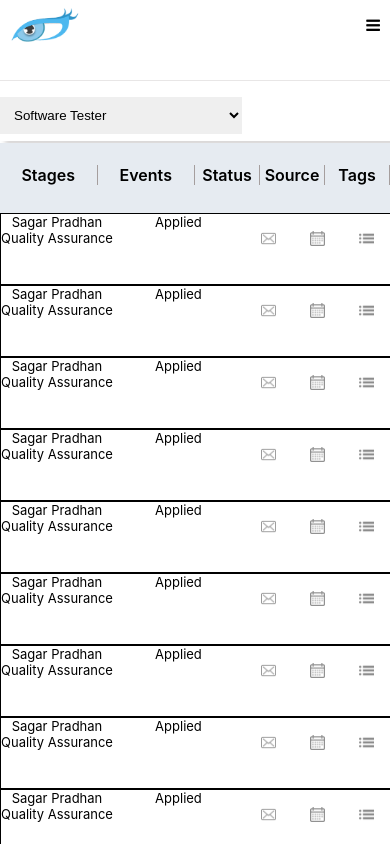
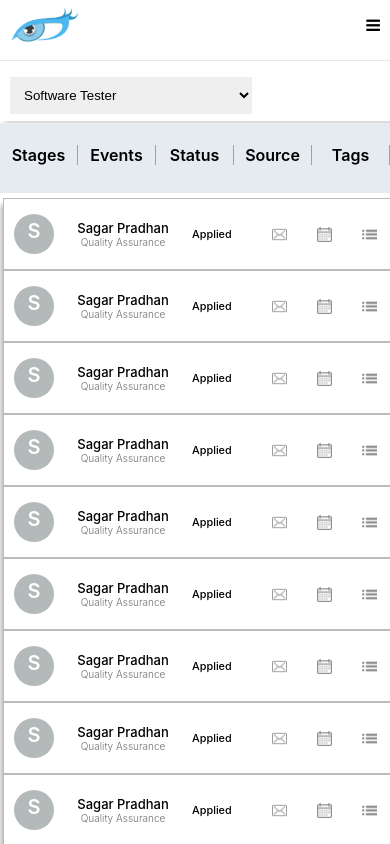
Before and after one commit to srehaan65/the-recruiter, a React (Create React App) app: page / in a window 390 px wide. Shown: the top 844 px of the page. Built offline with nearby package versions, Linux system fonts and the light colour scheme.

Commit message:
Added toggle for responsive and desktop page

```diff
--- a/src/components/Homepage/DetailsElement.component.jsx
+++ b/src/components/Homepage/DetailsElement.component.jsx
@@ -3,9 +3,10 @@ import React from 'react';
 const DetailsElement = () => {
   return (
     <div className="details-element">
+      <div className="name-initial">S</div>
       <div className="details-element-name">
         <div>Sagar Pradhan</div>
-        <div>Quality Assurance</div>
+        <div className="description">Quality Assurance</div>
       </div>
 
       <div className="details-element-status">
--- a/src/components/Homepage/Homepage.component.jsx
+++ b/src/components/Homepage/Homepage.component.jsx
@@ -34,7 +34,7 @@ class Homepage extends Component {
                 <Navbar />
                 <LowerNavbar />
 
-                <div className="lower-container">
+                <div id="lower-container" className="lower-container">
                     <div className="lower-container-left">
                         <Searchbox />
                         <Stages />
--- a/src/components/LowerNavbar.component.jsx
+++ b/src/components/LowerNavbar.component.jsx
@@ -57,6 +57,8 @@ class LowerNavbar extends Component {
                         <li className="menubar-dropdown"><a to="/">Add new JOb</a></li>
                     </ul>
                 </div>
+
+
             </div>
         )
     }
--- a/src/components/Navbar.components.jsx
+++ b/src/components/Navbar.components.jsx
@@ -1,15 +1,20 @@
 import React, { Component } from 'react';
 import { Link } from 'react-router-dom';
-import Dropdown from './Homepage/Dropdown.component'
+import Dropdown from './Homepage/Dropdown.component';
+import { Button, CardBody, Card } from 'reactstrap';
+
 
 class Navbar extends Component {
     myFunction(e){
         e.preventDefault();
         if(this.state.navbar=='navbar'){
             this.setState({navbar:`${this.state.navbar} responsive`})
+            document.getElementById("lower-container").style.display = "none";
         }
         else{
             this.setState({navbar:"navbar"})
+            document.getElementById("lower-container").style.display = "flex";
+
         }
     }
     constructor(props){
@@ -23,7 +28,6 @@ class Navbar extends Component {
     render() {
                 return (
             <div className={this.state.navbar}>
-
                 <div className="logo">
                      <a>
                       <img
@@ -35,7 +39,7 @@ class Navbar extends Component {
 
                 <div className="navbar-inner-left">
                     <ul className="container">
-                        <li className="navbar-jobs"><a to="/">Jobs</a></li>
+                        <li ><a to="/">Jobs</a></li>
                         <li><a to="/">Calendar</a></li>
                         <li><a to="/">Career Page</a></li>
                         <li><a to="/">Reports</a></li>
@@ -78,8 +82,10 @@ class Navbar extends Component {
                     </ul>
                 </div>
 
-                <div className="hamburger-icon">
-                   <i className="fa fa-bars" onClick={this.myFunction}></i>
+                <div className="hamburger-icon" onClick={this.myFunction}>
+                   {this.state.navbar==='navbar' ?
+                   (<i className="fa fa-bars" ></i>)
+                :<i class="fa fa-times" aria-hidden="true"></i>}
                 </div>
 
             </div>
--- a/src/main.css
+++ b/src/main.css
@@ -38,10 +38,6 @@
 }
 .container > li > a{
     text-decoration: none;
-}
-
-.navbar-jobs{
-    color: #1c1ce9;
 }
 
 .navbar-dropdown-initial{
@@ -191,9 +187,13 @@ MENUBAR */
 }
 
 .lower-container-middle{
-    display:flex;
-    flex-basis:80%;
+    display: flex;
+    flex-basis: 80%;
     flex-direction: column;
+    box-shadow: 0px 9px 5px 2px #b7afaf;
+    margin-right: 3px;
+    margin-left: 3px;
+    margin-top: 5px;
 }
 
 .lower-container-right{
@@ -260,17 +260,27 @@ MENUBAR */
 
 }
 
+.details-heading{
+    background-color: #b2ccf2;
+}
 
 .details-heading ul{
     margin-bottom: 0rem;
-    height: 40px;
     background-color: #b2ccf2;
     display:flex;
     flex-direction:row;
-    justify-content:space-between;
     align-items:center;
     border-bottom: 1px solid #e8e6e6;
     height:60px;
+    width:90%;
+}
+
+.details-heading ul li:last-child{
+    flex-basis: 20%;
+}
+
+.details-heading ul li{
+    flex-basis: 16%;
 }
 
 .details-container{
@@ -279,50 +289,108 @@ MENUBAR */
 }
 
 .details-element{
-    display:flex;
-    flex-direction:row;
-    justify-content:space-between;
-    border:1px solid;
-    font-size:13px;
+    display: flex;
+    flex-direction: row;
+    justify-content: space-between;
+    border-bottom: 1px solid #e4e0e0;
+    font-size: 13px;
+    height: 70px;
+    align-items: center;
+}
+
+.name-initial{
+    background-color: #b4b9b9;
+    height: 35px;
+    width: 45px;
+    border-radius: 20px;
+    /* text-align: center; */
+    padding: 0px;
+    align-self: center;
+    margin-left: 10px;
+    font-size: 20px;
+    font-weight: 600;
+    color: white;
+    padding-top: 5px;
+    flex-basis: 4%;
 }
 
 .details-element-name{
-    display:flex;
-    flex-direction:column;
+    display: flex;
+    flex-direction: column;
+    margin: 13px;
+    font-weight: 500;
+    flex-basis: 15%;
+    margin-left: 0px;
+    margin-right: 0px;
+}
+
+.details-element-status{
+    font-weight: 500;
+    flex-basis: 10%;
+}
+
+.details-element-stage{
+    font-weight: 500;
+    flex-basis: 10%;
+}
+
+.details-element-source{
+    font-weight: 500;
+    flex-basis: 10%;
 }
 
 .details-element-addedby{
-    display:flex;
-    flex-direction:column;
+    display: flex;
+    flex-direction: column;
+    font-weight: 500;
+    flex-basis: 10%;
 }
 
 .details-element-icons{
-    display:flex;
-    flex-direction:row;
-    justify-content:space-between;
+    display: flex;
+    flex-direction: row;
+    margin: 2px;
+    font-weight: 500;
+    flex-basis: 15%;
 }
 
-.details-element-icons img{opacity: 0.45;
-    padding: 17px;}
+.details-element-icons img{
+    opacity: 0.45;
+    padding: 17px;
+    margin: 5px;
+    font-weight: 500;
+}
 
 
 
     @media  (min-width: 360px) and (max-width: 767px) {
 
         .container{
-            padding:0px;
+            padding: 0px;
+    flex-direction: column;
+        }
+        .container > li{
+            margin-right: 0px;
+    padding-bottom: 20px;
+    padding-left: 10px;
         }
         .navbar{
-            height:80px;
+            /* height:80px; */
+            position:relative;
         }
 
         .navbar-inner-left{
-            width:100%;
+           width: 100%;
+    background-color: white;
+    position: absolute;
+    left: 0;
         }
 
         .navbar-inner-right{
-            display:none;
+            display: none;
         }
+
+
 
         .hamburger-icon{
             display:unset;
@@ -330,10 +398,6 @@ MENUBAR */
             right: 10px;
             height: 20px;
             top: 15px;
-        }
-
-        .menubar{
-            /* display:none; */
         }
 
         .container li:last-child{
@@ -363,7 +427,7 @@ MENUBAR */
             position: absolute;
             margin-left: 0px;
             justify-content: flex-start;
-            width: 50%;
+            width: 40%;
             left: 0px;
         }
 
@@ -386,7 +450,7 @@ MENUBAR */
             flex-basis:unset;
             flex-direction: row;
              margin-top: 0px;
-            width: 50%;
+            width: 60%;
             position: absolute;
             right: 0;
         }
@@ -450,10 +514,49 @@ MENUBAR */
             display: flex;
             flex-direction: row;
             justify-content: space-between;
-            border: 1px solid;
+            border: 1px solid #bdbaba;
             font-size: 13px;
             height: 70px;
             width: 100%;
+        }
+
+        .name-initial {
+            background-color: #b4b9b9;
+            height: 35px;
+            width: 40px;
+            border-radius: 30px;
+            text-align: unset;
+            padding: unset;
+            align-self: center;
+            margin-left: 10px;
+            font-size: 20px;
+            font-weight: 600;
+            color: white;
+            padding-top: 5px;
+            flex-basis: unset;
+           }
+
+           .details-element-name {
+            display: flex;
+            flex-direction: column;
+            margin: 13px;
+            font-weight: 500;
+            flex-basis: unset;
+            margin-left: 0px;
+            margin-right: 0px;
+        }
+
+        .description{
+            font-size: 10px;
+            font-weight: 300;
+            color: #6d7171;
+        }
+
+        .details-element-status {
+    font-weight: 500;
+    flex-basis: unset;
+     margin-left: 0px;
+    font-size: smaller;
         }
 
         .details-element-stage{
@@ -470,7 +573,7 @@ MENUBAR */
 
         .details-element-icons img {
             opacity: 0.45;
-            padding: 17px;
+            padding: 10px;
         }
 
         .lower-container-right-dropdown {
@@ -488,27 +591,39 @@ MENUBAR */
 
         .main-container {
             width: 100%;
+            height: -webkit-fill-available;
         }
       }
 
-      @media screen and (max-width: 600px) {
+      @media  (min-width: 360px) and (max-width: 767px) {
         .navbar div:not(:first-child) {display: none;}
         .navbar div.hamburger-icon {
-          float: right;
+          /* float: right; */
           display: block;
+
         }
       }
 
-      @media screen and (max-width: 600px) {
-        .navbar.responsive {position: relative;}
+      @media  (min-width: 360px) and (max-width: 767px) {
+        .navbar.responsive {
+            position: relative;
+        }
         .navbar.responsive .hamburger-icon {
           position: absolute;
-          right: 0;
-          top: 0;
+          right: 10px;
+          height:20px;
+          top: 15px;
         }
+
+        .navbar.responsive .navbar-inner-right {
+              display:none;
+        }
+
         .navbar.responsive div {
           float: none;
           display: block;
           text-align: left;
         }
+
+
     }
```
